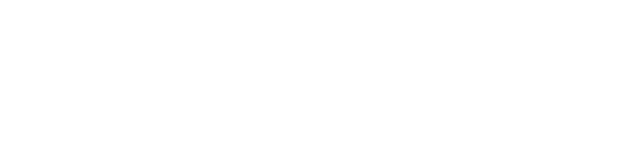
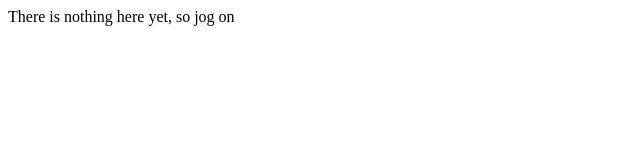
Before and after one commit to Juici/juici.github.io, a plain HTML site: page index.html in a window 1280 px wide. Shown: the whole page, without its empty margins (0-640 px from the left). Drawn offline with Linux system fonts and the light colour scheme.

Commit message:
Update index.html

```diff
--- a/index.html
+++ b/index.html
@@ -5,6 +5,6 @@
   <script src="script.js"></script>
 </head>
 <body>
-
+  There is nothing here yet, so jog on
 </body>
 </html>
```
